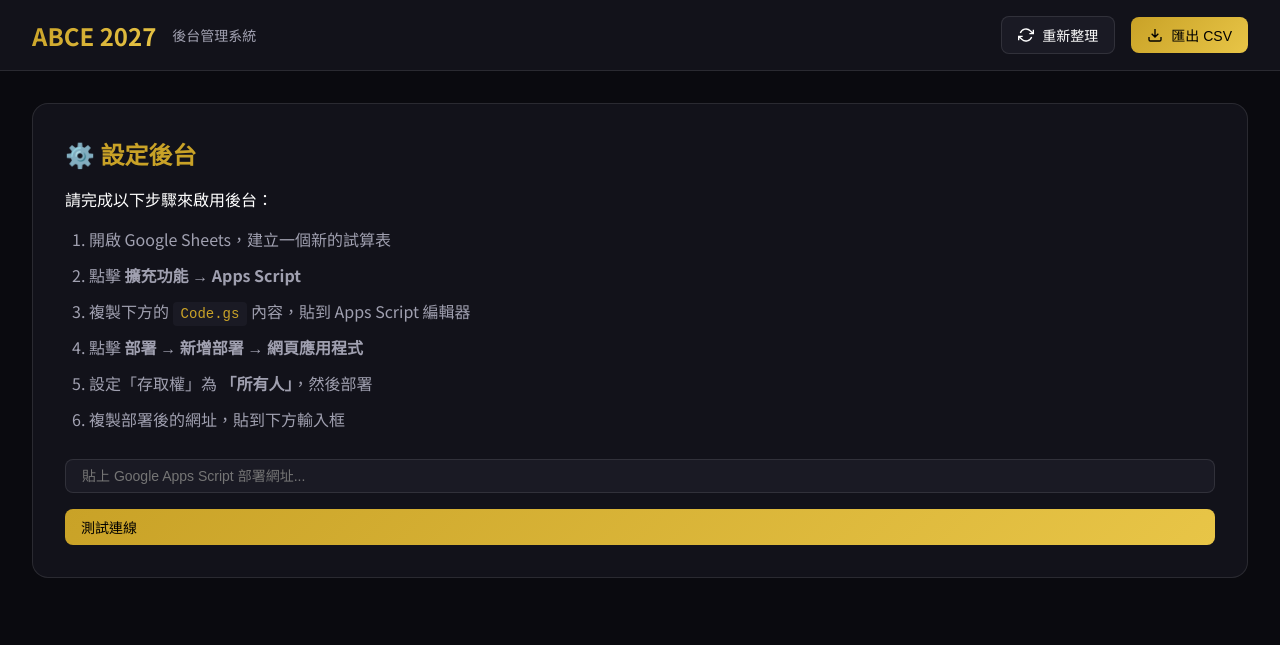
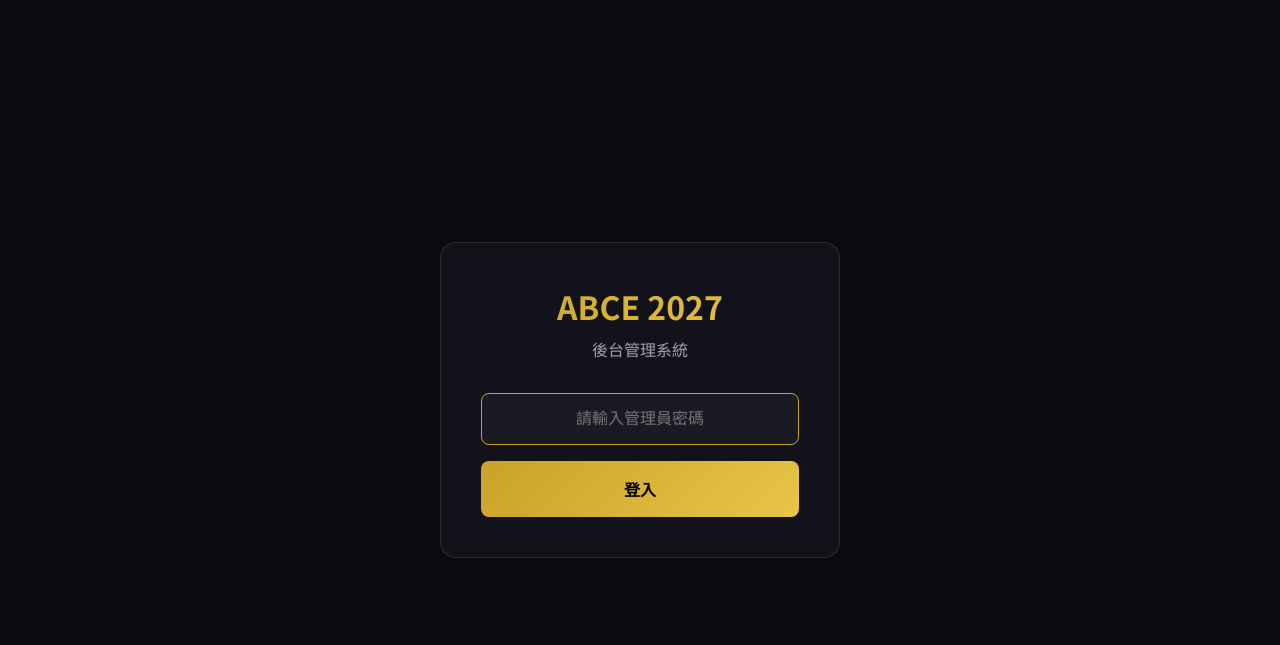
Before and after one commit to huangchingfeng/abce-2027, a plain HTML site: page admin.html in a window 1280 px wide. Drawn offline with Linux system fonts and the light colour scheme.

Commit message:
Add admin login with password protection

```diff
--- a/admin.html
+++ b/admin.html
@@ -465,10 +465,104 @@
         padding: 0.75rem 1rem;
       }
     }
+    /* Login Screen */
+    .login-screen {
+      position: fixed;
+      top: 0;
+      left: 0;
+      right: 0;
+      bottom: 0;
+      background: var(--color-bg);
+      display: flex;
+      align-items: center;
+      justify-content: center;
+      z-index: 9999;
+    }
+
+    .login-box {
+      background: var(--color-bg-secondary);
+      border: 1px solid var(--color-border);
+      border-radius: 16px;
+      padding: 2.5rem;
+      width: 90%;
+      max-width: 400px;
+      text-align: center;
+    }
+
+    .login-logo {
+      font-size: 2rem;
+      font-weight: 700;
+      background: linear-gradient(135deg, var(--color-gold), var(--color-gold-light));
+      -webkit-background-clip: text;
+      -webkit-text-fill-color: transparent;
+      background-clip: text;
+      margin-bottom: 0.5rem;
+    }
+
+    .login-subtitle {
+      color: var(--color-text-secondary);
+      margin-bottom: 2rem;
+    }
+
+    .login-input {
+      width: 100%;
+      padding: 1rem;
+      background: var(--color-bg-tertiary);
+      border: 1px solid var(--color-border);
+      border-radius: 8px;
+      color: var(--color-text);
+      font-size: 1rem;
+      margin-bottom: 1rem;
+      text-align: center;
+    }
+
+    .login-input:focus {
+      outline: none;
+      border-color: var(--color-gold);
+    }
+
+    .login-btn {
+      width: 100%;
+      padding: 1rem;
+      background: linear-gradient(135deg, var(--color-gold), var(--color-gold-light));
+      border: none;
+      border-radius: 8px;
+      color: #000;
+      font-size: 1rem;
+      font-weight: 600;
+      cursor: pointer;
+      transition: all 0.3s ease;
+    }
+
+    .login-btn:hover {
+      box-shadow: 0 0 20px rgba(201, 162, 39, 0.4);
+    }
+
+    .login-error {
+      color: var(--color-danger);
+      font-size: 0.875rem;
+      margin-top: 1rem;
+      display: none;
+    }
+
+    .hidden {
+      display: none !important;
+    }
   </style>
 </head>
 <body>
-  <header class="admin-header">
+  <!-- Login Screen -->
+  <div class="login-screen" id="loginScreen">
+    <div class="login-box">
+      <div class="login-logo">ABCE 2027</div>
+      <p class="login-subtitle">後台管理系統</p>
+      <input type="password" class="login-input" id="passwordInput" placeholder="請輸入管理員密碼" onkeypress="if(event.key==='Enter')checkPassword()">
+      <button class="login-btn" onclick="checkPassword()">登入</button>
+      <p class="login-error" id="loginError">密碼錯誤，請重試</p>
+    </div>
+  </div>
+
+  <header class="admin-header hidden" id="adminHeader">
     <div class="admin-logo">
       <h1>ABCE 2027</h1>
       <span>後台管理系統</span>
@@ -489,7 +583,7 @@
     </div>
   </header>
 
-  <main class="admin-main">
+  <main class="admin-main hidden" id="adminMain">
     <!-- Setup Guide (shown when no API URL configured) -->
     <div class="setup-guide" id="setupGuide">
       <h2>⚙️ 設定後台</h2>
@@ -607,14 +701,45 @@
   <script>
     // Configuration
     const CONFIG_KEY = 'abce_admin_api_url';
+    const AUTH_KEY = 'abce_admin_auth';
+    const ADMIN_PASSWORD = 'ABCE';
     let API_URL = localStorage.getItem(CONFIG_KEY) || '';
     let allData = [];
 
-    // Initialize
-    document.addEventListener('DOMContentLoaded', () => {
+    // Password Check
+    function checkPassword() {
+      const input = document.getElementById('passwordInput');
+      const error = document.getElementById('loginError');
+
+      if (input.value === ADMIN_PASSWORD) {
+        sessionStorage.setItem(AUTH_KEY, 'true');
+        showAdminPanel();
+      } else {
+        error.style.display = 'block';
+        input.value = '';
+        input.focus();
+      }
+    }
+
+    // Show Admin Panel
+    function showAdminPanel() {
+      document.getElementById('loginScreen').classList.add('hidden');
+      document.getElementById('adminHeader').classList.remove('hidden');
+      document.getElementById('adminMain').classList.remove('hidden');
+
       if (API_URL) {
         document.getElementById('apiUrlInput').value = API_URL;
         loadData();
+      }
+    }
+
+    // Initialize
+    document.addEventListener('DOMContentLoaded', () => {
+      // Check if already authenticated in this session
+      if (sessionStorage.getItem(AUTH_KEY) === 'true') {
+        showAdminPanel();
+      } else {
+        document.getElementById('passwordInput').focus();
       }
     });
 
```
Also changed, not shown: css/style.css (+24 -0 lines), index.html (+18 -0 lines).
